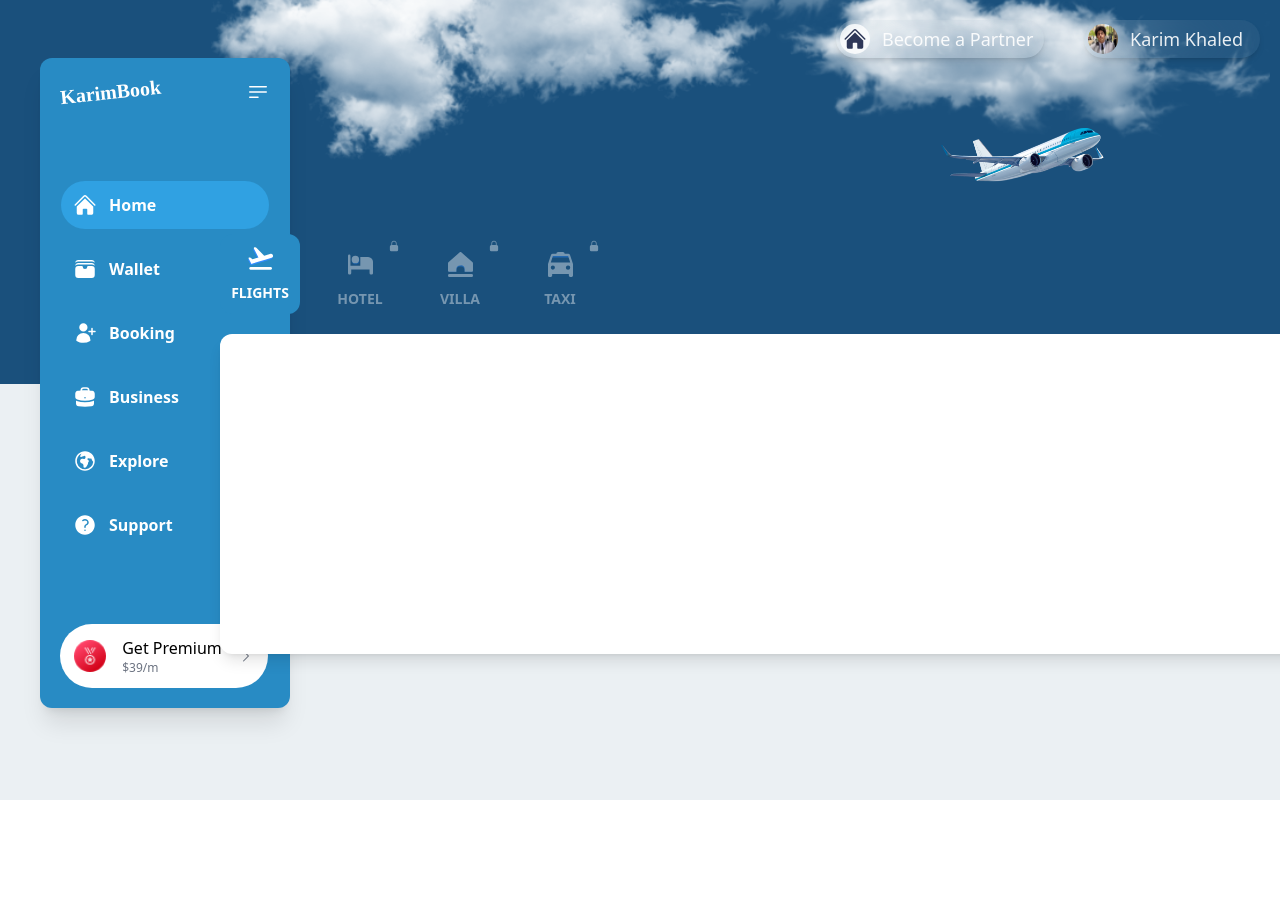
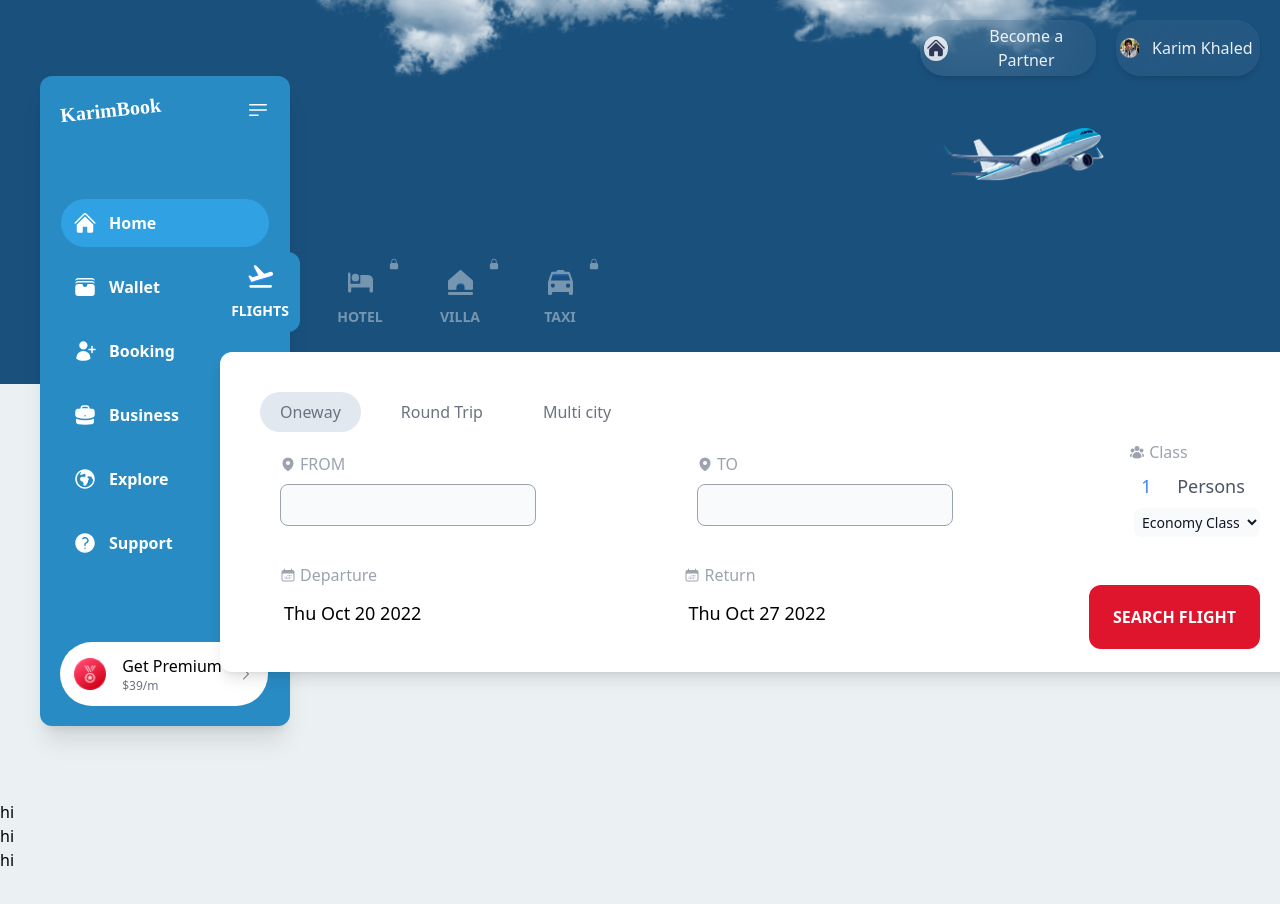
Before and after one commit to karimkhaled0/booking-app, a Next.js app: page / in a window 1280 px wide. Shown: the top 904 px of the page. Before the commit the page ends 800 px from the top, so only its background shows below. Built offline with nearby package versions, Linux system fonts and the light colour scheme.

Commit message:
Search flight box implemented

```diff
--- a/components/BookFlight.tsx
+++ b/components/BookFlight.tsx
@@ -1,14 +1,43 @@
 import Image from 'next/image'
-import React from 'react'
+import React, { useEffect, useState } from 'react'
 import iconPlane from '../public/IconPlane.svg'
 import iconHotel from '../public/IconHotel.svg'
 import iconVilla from '../public/IconVilla.svg'
 import iconTaxi from '../public/IconTaxi.svg'
-import { LockClosedIcon } from '@heroicons/react/24/solid'
+import 'react-date-range/dist/styles.css'; // main style file
+import 'react-date-range/dist/theme/default.css'; // theme css file
+import { DateRange, DateRangePicker } from 'react-date-range';
 
-type Props = {}
+import { addDays } from 'date-fns';
+
+import { CalendarDaysIcon, LockClosedIcon, MapPinIcon, UserGroupIcon } from '@heroicons/react/24/solid'
+
+type Props = {
+}
 
 const BookFlight = (props: Props) => {
+    // Date selection
+    const [startDate, setStartDate] = useState(new Date())
+    const [endDate, setEndDate] = useState(addDays(new Date(), 7))
+    const handleSelect = (ranges: any) => {
+        setStartDate(ranges.selection.startDate)
+        setEndDate(ranges.selection.endDate)
+    }
+    const selectionRange = {
+        startDate: startDate,
+        endDate: endDate,
+        key: 'selection',
+    }
+
+    const [dateShow, setDateShow] = useState(false)
+
+    const closeDatePicker = useEffect(() => {
+        if (endDate.getTime() > startDate.getTime()) {
+            setDateShow(false)
+        }
+    }, [endDate, startDate])
+
+    const [person, setPerson] = useState('1')
     return (
         <div className='flex flex-col mt-44 pl-20 mx-auto w-[1000px] relative space-y-5'>
             {/* Choose Section */}
@@ -61,11 +90,142 @@ const BookFlight = (props: Props) => {
                 </div>
             </div>
             {/* Booking Search */}
-            <div className='bg-white h-80 w-[1100px] rounded-xl shadow-lg'>
-                {/* TODO: implement search buttons */}
-            </div>
-        </div>
+            <div className='bg-white h-80 w-[1100px] rounded-xl shadow-lg p-10 flex flex-col space-y-2'>
+                {/* filters */}
+                <div className='flex items-center space-x-5'>
+                    <button className='px-5 py-2 rounded-full bg-slate-200 text-gray-500 clickButton'>Oneway</button>
+                    <button className='px-5 py-2 rounded-full text-gray-500 clickButton'>Round Trip</button>
+                    <button className='px-5 py-2 rounded-full text-gray-500 clickButton'>Multi city</button>
+                </div>
+                {/* from, to and class */}
+                {/* TODO: make search in from and to */}
+                <div className='flex items-center justify-between mx-5'>
+                    {/* From */}
+                    <div className='flex flex-col space-y-2'>
+                        {/* From Icon */}
+                        <div className='flex items-center space-x-1'>
+                            <MapPinIcon
+                                className='h-4 w-4 text-gray-400'
+                            />
+                            <h1 className='text-gray-400'>FROM</h1>
+                        </div>
+                        {/* From Search */}
+                        <div>
+                            <input type="text" className="block text-start p-2 w-64 text-gray-900 bg-gray-50 rounded-lg border border-gray-400 sm:text-md focus:ring-blue-500 focus:border-blue-500 " />
+                        </div>
+                    </div>
+                    {/* TO */}
+                    <div className='flex flex-col space-y-2'>
+                        {/* TO Icon */}
+                        <div className='flex items-center space-x-1'>
+                            <MapPinIcon
+                                className='h-4 w-4 text-gray-400'
+                            />
+                            <h1 className='text-gray-400'>TO</h1>
+                        </div>
+                        {/* TO Search */}
+                        <div>
+                            <input type="text" className="block text-start p-2 w-64 text-gray-900 bg-gray-50 rounded-lg border border-gray-400 sm:text-md focus:ring-blue-500 focus:border-blue-500 " />
+                        </div>
+                    </div>
+                    {/* CLass and Persons */}
+                    <div className='flex flex-col space-x-5 space-y-2 items-center'>
+                        {/* Persons */}
+                        <div className='flex flex-col space-y-2'>
+                            {/* Person Icon */}
+                            <div className='flex items-center space-x-1'>
+                                <UserGroupIcon
+                                    className='h-4 w-4 text-gray-400'
+                                />
+                                <h1 className='text-gray-400'>Class</h1>
+                            </div>
+                            {/* Person Search */}
+                            <div className='flex items-center'>
+                                <input
+                                    type="number"
+                                    className="w-12 pl-3 text-lg
+                                    text-blue-500 outline-none"
+                                    onChange={(e) => setPerson(e.target.value)}
+                                    value={person}
+                                    min={1}
+                                />
+                                <h1 className='text-lg text-gray-600'>Persons</h1>
+                            </div>
+                        </div>
+                        {/* Class Search */}
+                        <select id="countries" className="block p-1 text-sm text-gray-900 bg-gray-50 rounded-lg focus:ring-blue-500 focus:border-blue-500">
+                            <option selected>Economy Class</option>
+                            <option>Business Class</option>
+                            <option>First Class</option>
+                        </select>
+                    </div>
+                </div>
+                {/* When */}
+                <div className='flex items-center justify-between mx-5 relative'>
+                    {/* Departure */}
+                    <div className='flex flex-col space-y-2'>
+                        <div className='flex items-center space-x-1'>
+                            <CalendarDaysIcon
+                                className='h-4 w-4 text-gray-400'
+                            />
+                            <h1 className='text-gray-400'>Departure</h1>
+                        </div>
+                        <div>
+                            <button
+                                className='clickButton text-lg hover:bg-gray-200 p-1 rounded-lg'
+                                onClick={() => {
+                                    setDateShow(!dateShow)
+                                }}
+                            >{selectionRange.startDate.toDateString()}</button>
+                        </div>
+                    </div>
+                    {/* Return */}
+                    <div className='flex flex-col space-y-2'>
+                        <div className='flex items-center space-x-1'>
+                            <CalendarDaysIcon
+                                className='h-4 w-4 text-gray-400'
+                            />
+                            <h1 className='text-gray-400'>Return</h1>
+                        </div>
+                        <div>
+                            <button
+                                className='clickButton text-lg hover:bg-gray-200 p-1 rounded-lg'
+                                onClick={() => {
+                                    setDateShow(!dateShow)
+                                }}
+                            >{selectionRange.endDate.toDateString()}</button>
+                        </div>
+                    </div>
+                    {/* Search Flight */}
+                    <div className=''>
+                        <button className='uppercase bg-[#DF142D] px-6 py-5 rounded-xl text-white font-semibold clickButton mt-10'>Search flight</button>
+                    </div>
+                    {/* DateRange Picker */}
+                    {
+                        dateShow ? (
+                            <DateRange
+                                direction={'horizontal'}
+                                dateDisplayFormat={'yyyy-MM-dd'}
+                                months={2}
+                                showDateDisplay={false}
+                                className='rounded-lg absolute top-10'
+                                ranges={[selectionRange]}
+                                minDate={new Date()}
+                                rangeColors={['#288bc4']}
+                                onChange={handleSelect}
+                                onShownDateChange={() => {
+                                    setDateShow(false)
+                                    console.log('hi')
+                                }}
+                            />
+                        ) : null
+                    }
+                </div>
+            </div >
+        </div >
     )
 }
 
 export default BookFlight
+
+/*  */
--- a/components/TopHeader.tsx
+++ b/components/TopHeader.tsx
@@ -11,26 +11,26 @@ const TopHeader = (props: Props) => {
 
     return (
 
-        <div className='flex justify-end w-full'>
+        <div className='flex justify-end w-full space-x-5 pr-5'>
             {/* Become a partner */}
-            <div className='topHeaderClass w-52'>
-                <div className='h-[30px] w-[30px] bg-white/80 rounded-full flex items-center justify-center'>
+            <div className='topHeaderClass w-44'>
+                <div className='h-[25px] w-[25px] bg-white/80 rounded-full flex items-center justify-center'>
                     <HomeIcon
-                        className="h-6 w-6 text-[#2E3758]"
+                        className="h-5 w-5 text-[#2E3758]"
                     />
                 </div>
-                <h1 className='text-xs md:text-lg font-thin text-white/90'>Become a Partner</h1>
+                <h1 className='text-xs md:text-base font-thin text-white/90 text-center'>Become a Partner</h1>
             </div>
             {/* Profile */}
-            <div className='topHeaderClass w-44'>
+            <div className='topHeaderClass w-36'>
                 <Image
                     className='rounded-full'
                     src={profilePic}
                     alt='Profile-pic'
-                    width={30}
-                    height={30}
+                    width={20}
+                    height={20}
                 />
-                <h1 className='text-xs md:text-lg font-thin text-white/90'>Karim Khaled</h1>
+                <h1 className='text-xs md:text-base font-thin text-white/90'>Karim Khaled</h1>
             </div>
 
         </div>
--- a/package.json
+++ b/package.json
@@ -10,14 +10,17 @@
   },
   "dependencies": {
     "@heroicons/react": "^2.0.12",
+    "date-fns": "^2.29.3",
     "next": "12.3.1",
     "react": "18.2.0",
+    "react-date-range": "^1.4.0",
     "react-dom": "18.2.0",
     "react-modal": "^3.16.1"
   },
   "devDependencies": {
     "@types/node": "18.11.0",
     "@types/react": "18.0.21",
+    "@types/react-date-range": "^1.4.4",
     "@types/react-dom": "18.0.6",
     "@types/react-modal": "^3.13.1",
     "autoprefixer": "^10.4.12",
--- a/pages/index.tsx
+++ b/pages/index.tsx
@@ -2,34 +2,49 @@
 import { HomeIcon } from '@heroicons/react/24/solid'
 import type { NextPage } from 'next'
 import Head from 'next/head'
+import Image from 'next/image'
 import BookFlight from '../components/BookFlight'
 import LeftHeader from '../components/LeftHeader'
 import TopHeader from '../components/TopHeader'
+import skyImage from '../public/sky4.png'
+import planeImage from '../public/plane.png'
 
 const Home: NextPage = () => {
   return (
-    <div className='bg-[#EBF0F3] h-screen'>
+    <div className='bg-[#EBF0F3]'>
       <Head>
         <title>KarimBook</title>
         <meta name="description" content="Generated by create next app" />
         <link rel="icon" href="/favicon.ico" />
       </Head>
 
-
-      <div>
-        {/* Background Image */}
+      {/* Head Section */}
+      <section className='h-screen'>
         <div className='h-96 bg-[#1a507c] relative'>
+          {/* Background Image */}
 
           {/* Sky image */}
-          {/* FIXME: use next image */}
           <div className='w-full h-5'>
-            <img src='/sky4.png' alt="s" className='w-full h-[500px] object-cover absolute bottom-28' />
+            <div className='w-full h-[500px] absolute bottom-28'>
+              <Image
+                src={skyImage}
+                alt='Sky'
+                layout='responsive'
+                objectFit='cover'
+              />
+            </div>
           </div>
 
           {/* Plane Image */}
-          {/* FIXME: use next image */}
           <div>
-            <img src="/plane.png" alt="plane" className='absolute right-44 top-32' />
+            <div className='absolute right-44 top-32'>
+              <Image
+                src={planeImage}
+                alt='Sky'
+                width={162.72}
+                height={53.42}
+              />
+            </div>
           </div>
 
           {/* Top Header*/}
@@ -47,10 +62,15 @@ const Home: NextPage = () => {
 
           {/* Book Flight */}
           <BookFlight />
+        </div >
+      </section>
 
-        </div>
-      </div>
-
+      {/* TODO: Offers Section */}
+      <section className='h-screen'>
+        <h1>hi</h1>
+        <h1>hi</h1>
+        <h1>hi</h1>
+      </section>
     </div>
   )
 }
--- a/styles/globals.css
+++ b/styles/globals.css
@@ -4,8 +4,8 @@
 
 @layer components {
     .topHeaderClass {
-      @apply flex space-x-3 items-center backdrop-blur-2xl bg-white/5 mx-5 text-center
-       p-1 rounded-3xl cursor-pointer transition duration-100 ease-out shadow-md hover:shadow-lg active:scale-90;
+      @apply flex space-x-3 items-center backdrop-blur-2xl bg-white/5 text-center
+      p-1 rounded-3xl cursor-pointer transition duration-100 ease-out shadow-md hover:shadow-lg active:scale-90;
     }
     .leftHeaderButton {
       @apply flex items-center space-x-3 w-52 p-3 rounded-full cursor-pointer
```
Also changed, not shown: 2 other files (tests, documents, lock files or other folders).
